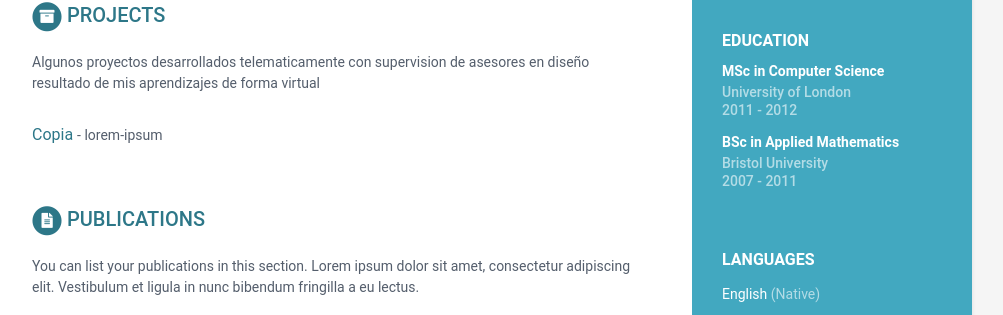
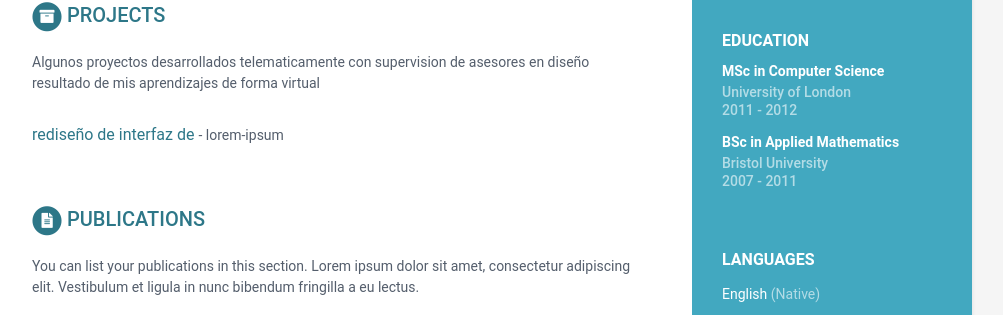
Before and after one commit to KevinC99/good-birch-4e19a, a Jekyll site: the page built from index.html, in a window 1280 px wide. Shown: the part 568-883 px from the top of the page, without its empty margins (168-1171 px from the left). Built offline with Jekyll 4.4.1, drawn with Linux system fonts in a browser that asks for light colours.

Commit message:
data.yml: updated title in assignments

```diff
--- a/_data/data.yml
+++ b/_data/data.yml
@@ -79,7 +79,7 @@ projects:
   assignments:
     - link: lorem-ipsum
       tagline: lorem-ipsum
-      title: 'Copia '
+      title: 'rediseño de interfaz de '
   intro: >-
     Algunos proyectos desarrollados telematicamente con supervision de asesores
     en diseño resultado de mis aprendizajes de forma virtual
```
